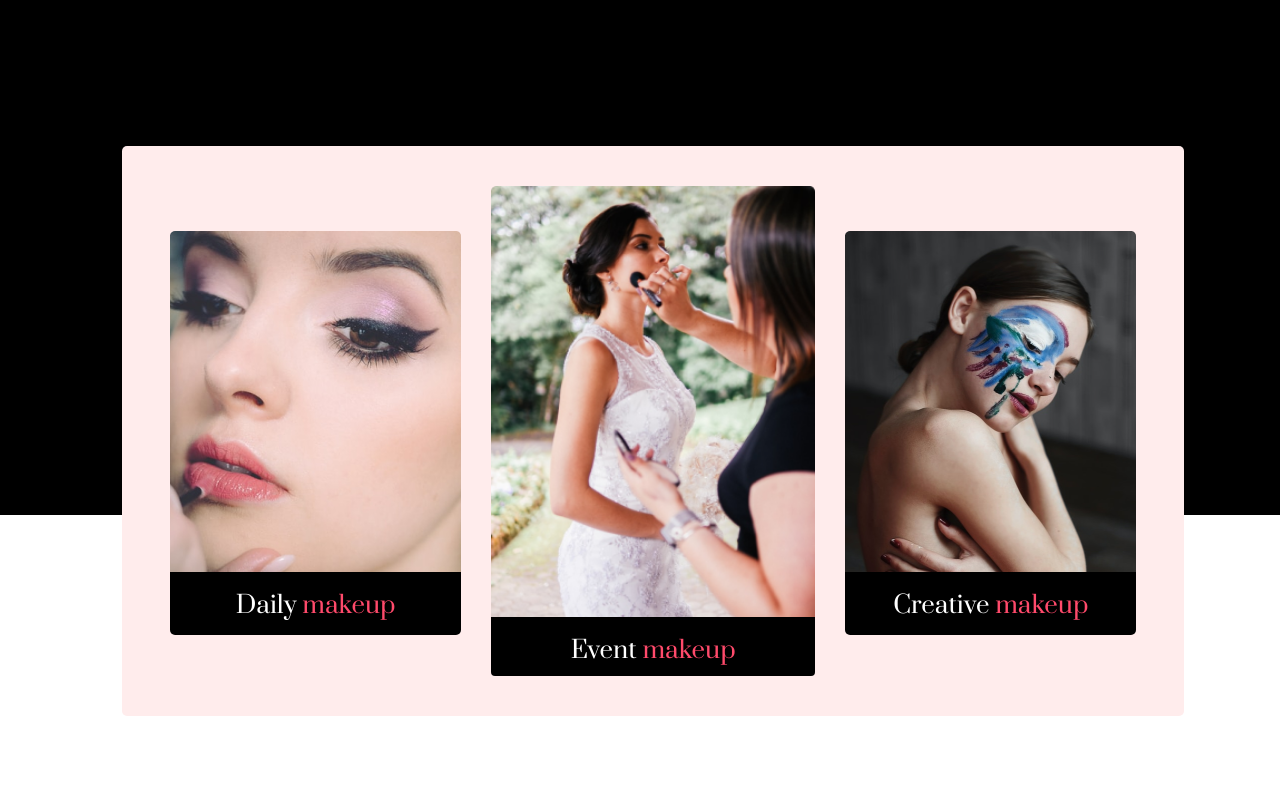
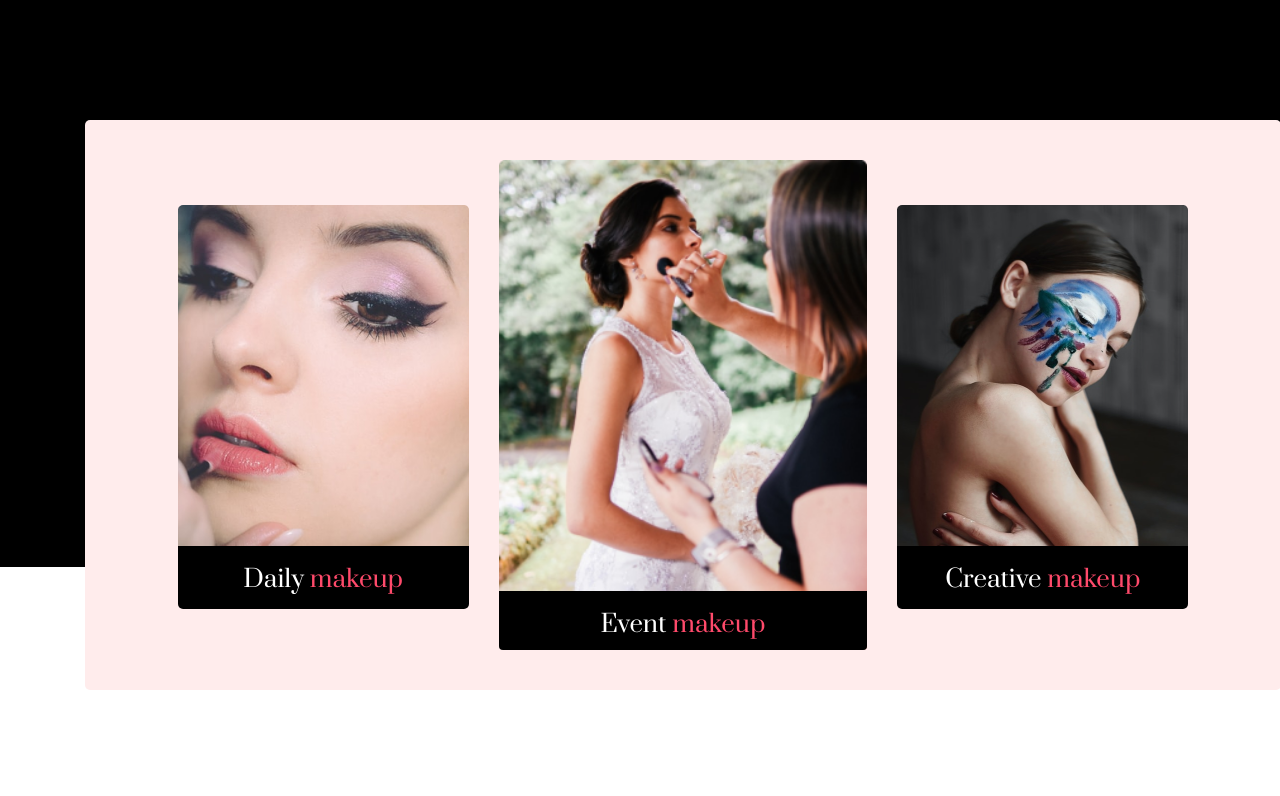
Before and after one commit to Teddiurssa/OyaGlam-Template, a plain HTML site: page index.html in a window 1280 px wide. Shown: the part 1804-2600 px from the top of the page. Drawn offline with nearby package versions, Linux system fonts and the light colour scheme.

Commit message:
Fixed issues with section spacing

```diff
--- a/assets/css/main.css
+++ b/assets/css/main.css
@@ -305,11 +305,11 @@ nav {
     }
 
     #services .lightpink-bg {
-        width: 83%;
-        min-height: 570px;
-        position: absolute;
-        left: 122px;
-        top: 1950px;
+        width: 1196px;
+        height: 570px;
+        position: relative;
+        left: 0;
+        top: 123px;
     }
 
     #services .card-title {
@@ -324,7 +324,8 @@ nav {
     #services .event-card {
         margin-top: 40px;
         margin-bottom: 40px;
-        width: 100%;
+        width: 373px;
+        height: 490px;
     }
 
     #services .event-card .card-body {
@@ -412,7 +413,7 @@ nav {
     #products h4 {
         font-size: 3em;
         line-height: 65px;
-        margin-top: 120px;
+
     }
 
     #products p {
--- a/index.html
+++ b/index.html
@@ -189,7 +189,7 @@
                         pede nam maecenas, dolor sem. </p>
                 </div>
 
-                <div class="row row-cols-1 row-cols-md-2 row-cols-lg-3 lightpink-bg m-auto ">
+                <div class="row row-cols-1 row-cols-md-3 row-cols-lg-3 lightpink-bg m-auto ">
                     <div class=" col my-4 d-flex justify-content-md-end justify-content-center">
 
                         <!-- card 1 -->
```
